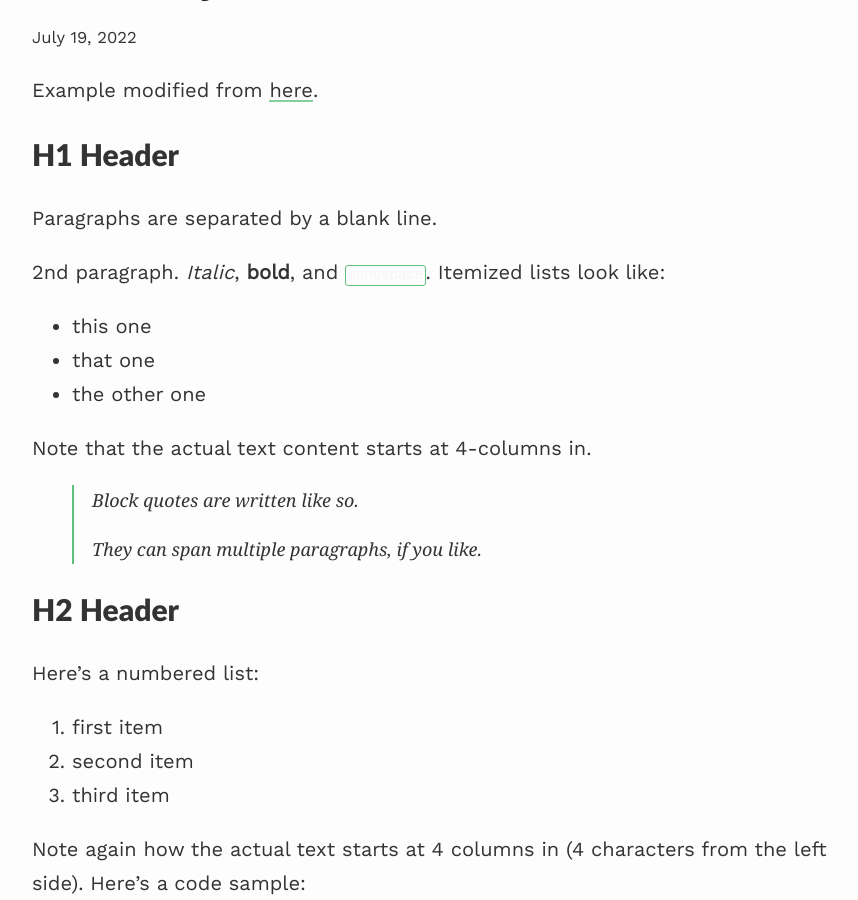
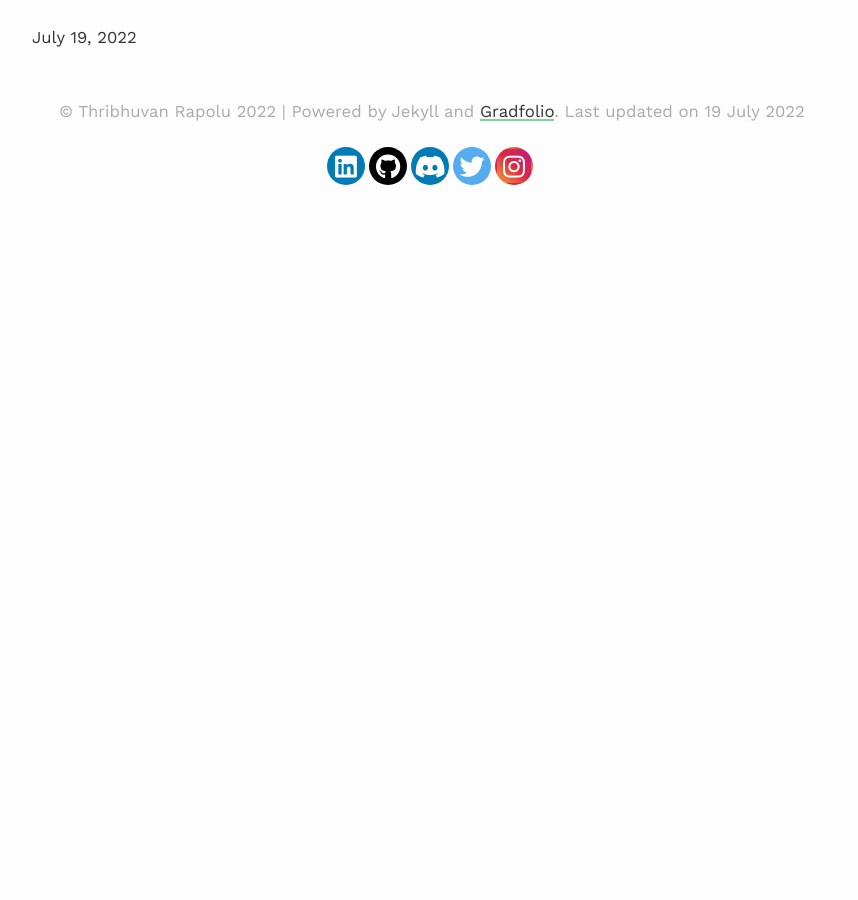
Before and after one commit to thribhuvanrapolu/gradfolio, a Jekyll site: the page built from _projects/1_project.md, in a window 1280 px wide and 900 px high, scrolled down 229 px. Shown: the whole window, without its empty margins (208-1066 px from the left). Built offline with Jekyll 4.4.1, drawn with Linux system fonts in a browser that asks for light colours; nearby versions of some CDN libraries; formulas are drawn with MathJax 3; after the commit the page ends 980 px from its top, so only the background shows below that; some of the changed text lies outside the part shown.

Commit message:
project_1

```diff
--- a/_projects/1_project.md
+++ b/_projects/1_project.md
@@ -1,141 +1,6 @@
 ---
 layout: post
-title: Short Project
-description: description of the short project which is long enough
+title: Moodle-Discord
+description: link Moodle student account with Discord
+redirect: https://github.com/thribhuvanrapolu/Moodle-Discord
 ---
-Example modified from [here](http://www.unexpected-vortices.com/sw/rippledoc/quick-markdown-example.html){:target="_blank"}.
-
-H1 Header
-============
-
-Paragraphs are separated by a blank line.
-
-2nd paragraph. *Italic*, **bold**, and `monospace`. Itemized lists
-look like:
-
-  * this one
-  * that one
-  * the other one
-
-Note that the actual text
-content starts at 4-columns in.
-
-> Block quotes are
-> written like so.
->
-> They can span multiple paragraphs,
-> if you like.
-
-
-H2 Header
-------------
-
-Here's a numbered list:
-
- 1. first item
- 2. second item
- 3. third item
-
-Note again how the actual text starts at 4 columns in (4 characters
-from the left side). Here's a code sample:
-
-    # Let me re-iterate ...
-    for i in 1 .. 10 { do-something(i) }
-
-As you probably guessed, indented 4 spaces. By the way, instead of
-indenting the block, you can use delimited blocks, if you like:
-
-~~~
-define foobar() {
-    print "Welcome to flavor country!";
-}
-~~~
-
-(which makes copying & pasting easier). You can optionally mark the
-delimited block for Pandoc to syntax highlight it by specifying the languagae after the start of a block (e.g. `~~~python`) which would look like :
-
-~~~python
-import time
-# Quick, count to ten!
-for i in range(10):
-    # (but not *too* quick)
-    time.sleep(0.5)
-    print(i)
-~~~
-
-### An H3 header ###
-
-Now a nested list:
-
- 1. First, get these ingredients:
-
-      * carrots
-      * celery
-      * lentils
-
- 2. Boil some water.
-
- 3. Dump everything in the pot and follow
-    this algorithm:
-
-        find wooden spoon
-        uncover pot
-        stir
-        cover pot
-        balance wooden spoon precariously on pot handle
-        wait 10 minutes
-        goto first step (or shut off burner when done)
-
-    Do not bump wooden spoon or it will fall.
-
-Notice again how text always lines up on 4-space indents (including
-that last line which continues item 3 above).
-
-Here's a footnote [^1].
-
-[^1]: Some footnote text.
-
-Tables can look like this:
-
-| Header 1 | Header 2                   | Header 3 |
-|:--------:|:--------------------------:|:--------:|
-| data1a   | Data is longer than header | 1        |
-| d1b      | add a cell                 |          |
-| lorem    | ipsum                      | 3        |
-|          | empty outside cells        |          |
-| skip     |                            | 5        |
-| six      | Morbi purus                | 6        |
-
-
-A horizontal rule follows.
-
-***
-
-Here's a definition list:
-
-apples
-  : Good for making applesauce.
-
-oranges
-  : Citrus!
-
-tomatoes
-  : There's no "e" in tomatoe.
-
-Again, text is indented 4 spaces. (Put a blank line between each
-term and  its definition to spread things out more.)
-
-Here's a "line block" (note how whitespace is honored):
-
-| Line one
-|   Line too
-| Line tree
-
-and images can be specified like so:
-
-![example image](https://images.unsplash.com/photo-1488190211105-8b0e65b80b4e?w=300&h=300&fit=crop "An exemplary image")
-
-Inline math equation: $\omega = d\phi / dt$. Display
-math should get its own line like so:
-
-$$I = \int \rho R^{2} dV$$
```
Also changed, not shown: index.md (+2 -2 lines).
